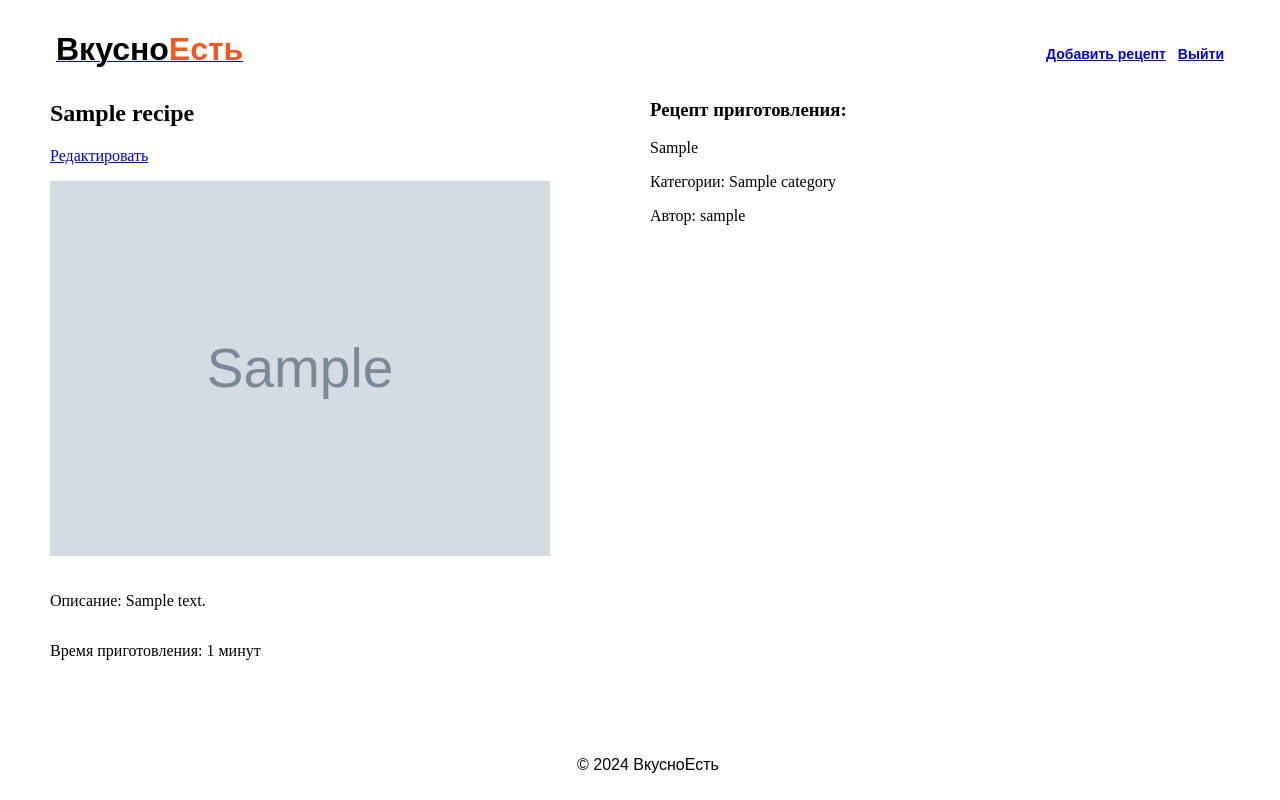
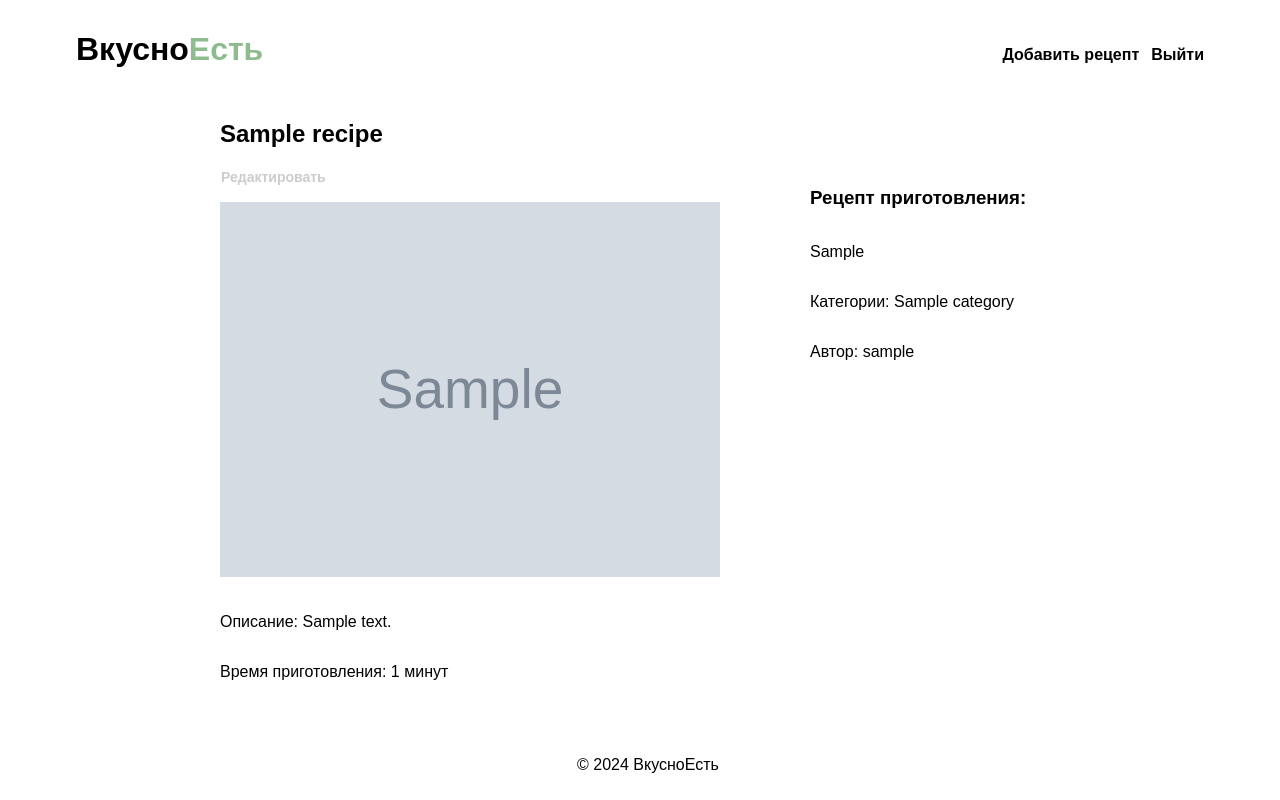
Before and after one commit to PhilHoneyjar/RecipeSite, a Django app: page /recipe/1/ in a window 1280 px wide. Run offline with Django 5.2, Linux system fonts and the light colour scheme; a user stored in the database is signed in; tables that the repository leaves empty hold one stand-in row (values such as "Sample post"); grey boxes marked "Sample" are stand-in pictures.

Commit message:
Updated CSS, templates

```diff
--- a/recipesite/recipesiteapp/static/css/styles.css
+++ b/recipesite/recipesiteapp/static/css/styles.css
@@ -1,6 +1,6 @@
 header {
     display: flex;
-    flex-direction: column;
+    flex-direction: row;
     justify-content: center;
     align-items: center;
 }
@@ -8,7 +8,7 @@ header {
 .menu-header {
     position: absolute;
     top: 30px;
-    left: 50px;
+    left: 70px;
     flex-shrink: 0;
     text-decoration: none;
 }
@@ -25,6 +25,14 @@ header {
     font-weight: bold;
     line-height: normal;
     display: flex;
+}
+
+.menu-button a {
+    text-decoration: none;
+}
+
+.menu-header button:active {
+    transform: translateY(1px);
     text-decoration: none;
 }
 
@@ -35,33 +43,30 @@ header {
     font-style: normal;
     font-weight: bold;
     line-height: normal;
-    text-decoration: none;
 }
 
 .est {
-    color: #F25822;
+    color: darkseagreen;
     font-family: Arial, Helvetica, sans-serif;
     font-size: 32px;
     font-style: normal;
     font-weight: bold;
     line-height: normal;
-    text-decoration: none;
 }
 
 nav {
     position: absolute;
     flex-shrink: 0;
     top: 45px;
-    right: 50px;
+    right: 70px;
     display: flex;
     align-items: center;
     background-color: #fff;
-    text-decoration: none;
 }
 
 nav button {
     position: relative;
-    font-size: 14px;
+    font-size: 16px;
     font-family: Arial, Helvetica, sans-serif;
     background-color: #fff;
     color: #000;
@@ -71,25 +76,15 @@ nav button {
     font-weight: bold;
     line-height: normal;
     display: flex;
-    text-decoration: none;
 }
 
-nav button.selected {
-    color: #f25822;
-    font-family: Arial, Helvetica, sans-serif;
-    font-size: 14px;
-    font-style: normal;
-    font-weight: bold;
-    line-height: normal;
+nav button a {
     text-decoration: none;
-}
-
-nav button:link {
-    text-decoration: none;
+    color: inherit;
 }
 
 nav button:hover {
-    color: #f25822;
+    color: darkseagreen;
     font-family: Arial, Helvetica, sans-serif;
     background-color: #fff;
     text-decoration: none;
@@ -97,14 +92,16 @@ nav button:hover {
 
 nav button:active {
     transform: translateY(1px);
-    text-decoration: none;
 }
 
 nav button i {
     position: absolute;
     right: -5px;
     bottom: 2px;
-    text-decoration: none;
+}
+
+main {
+    font-family: Arial, Helvetica, sans-serif;
 }
 
 .login-register {
@@ -195,17 +222,62 @@ nav button i {
 
 .recipe-details {
     display: flex;
+    flex-direction: column;
+    position: absolute;
+    top: 100px;
+    left: 220px;
+}
+
+.recipe-details-header {
+    display: flex;
+    flex-direction: column;
+}
+
+.recipe-details-content {
+    display: flex;
     flex-direction: row;
-    position: absolute;
-    top: 80px;
-    left: 50px;
 }
 
 .recipe-details-left {
     display: flex;
     flex-direction: column;
-    margin-right: 100px;
-    margin-bottom: 30px;
+}
+
+.recipe-details-right{
+    display: flex;
+    flex-direction: column;
+    margin-left: 90px;
+}
+
+.recipe-details-content button {
+    position: relative;
+    left: -5px;
+    font-size: 14px;
+    font-family: Arial, Helvetica, sans-serif;
+    background-color: white;
+    color: #cccccc;
+    border: none;
+    cursor: pointer;
+    font-style: normal;
+    font-weight: bold;
+    line-height: normal;
+    display: flex;
+}
+
+.recipe-details-content a {
+    text-decoration: none;
+    color: inherit;
+}
+
+.recipe-details-content button:hover {
+    color: darkgrey;
+    font-family: Arial, Helvetica, sans-serif;
+    background-color: #fff;
+    text-decoration: none;
+}
+
+.recipe-details-content button:active {
+    transform: translateY(1px);
 }
 
 .recipe-details img {
--- a/recipesite/recipesiteapp/templates/recipe_detail.html
+++ b/recipesite/recipesiteapp/templates/recipe_detail.html
@@ -2,10 +2,15 @@
 
 {% block content %}
     <div class="recipe-details">
+        <div class="recipe-details-header">
+            <h2>{{ recipe.title }}</h2>
+        </div>
+        <div class="recipe-details-content">
             <div class="recipe-details-left">
-            <h2>{{ recipe.title }}</h2>
                 {% if user.is_authenticated %}
+                <button>
                     <a href="{% url 'edit_recipe' recipe.id %}">Редактировать</a>
+                </button>
                 {% else %}
                     <p>Авторизуйтесь на сайте для редактирования статьи</p>
                 {% endif %}
@@ -20,4 +25,5 @@
                 <p>Автор: {{ recipe.author }}</p>
             </div>
         </div>
+    </div>
 {% endblock %}
```
Also changed, not shown: other parts of recipesite/recipesiteapp/static/css/styles.css (+30 -0 lines), recipesite/recipesiteapp/templates/home.html (+6 -2 lines). Lines whose indentation alone changed are shown as unchanged.
